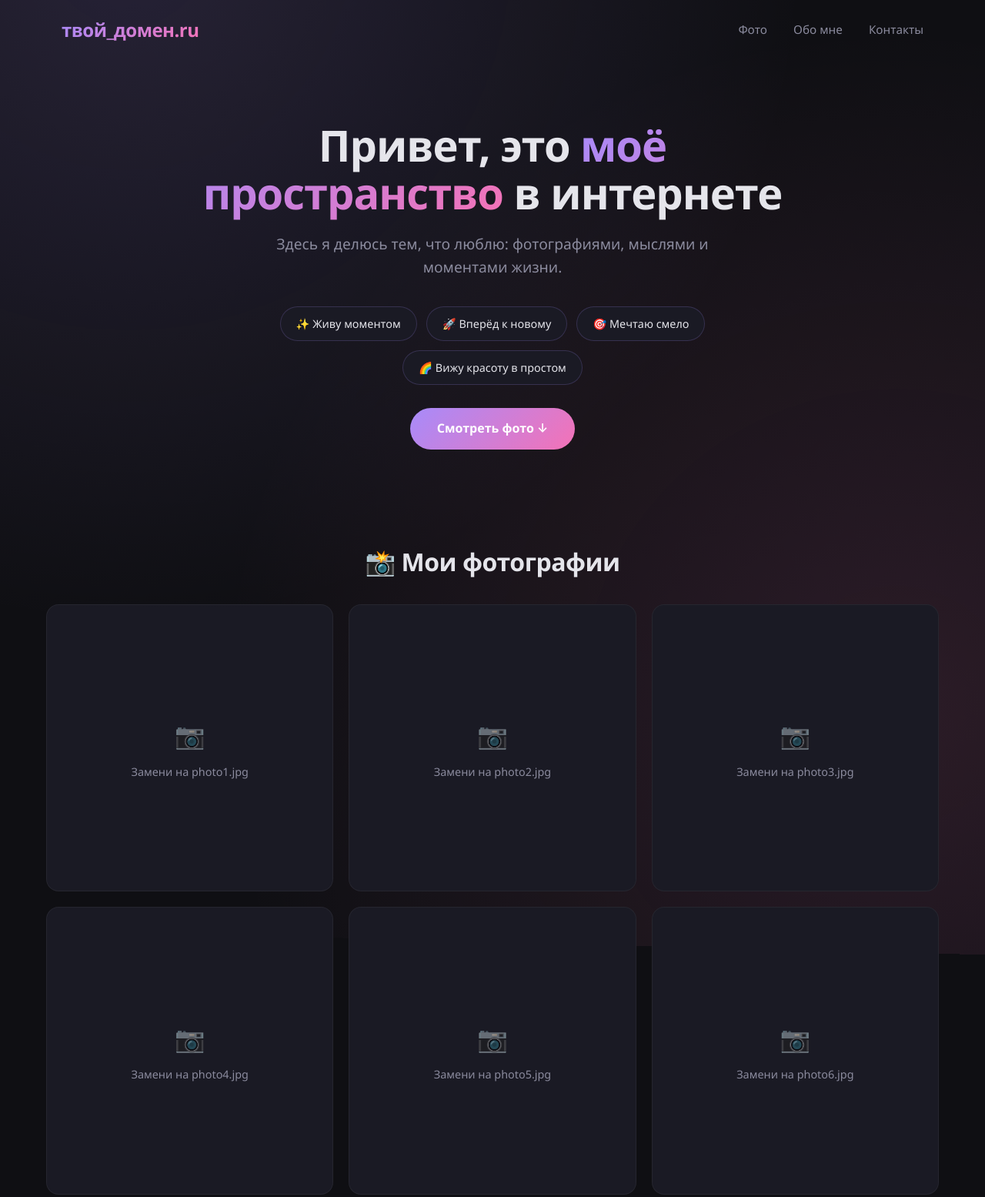
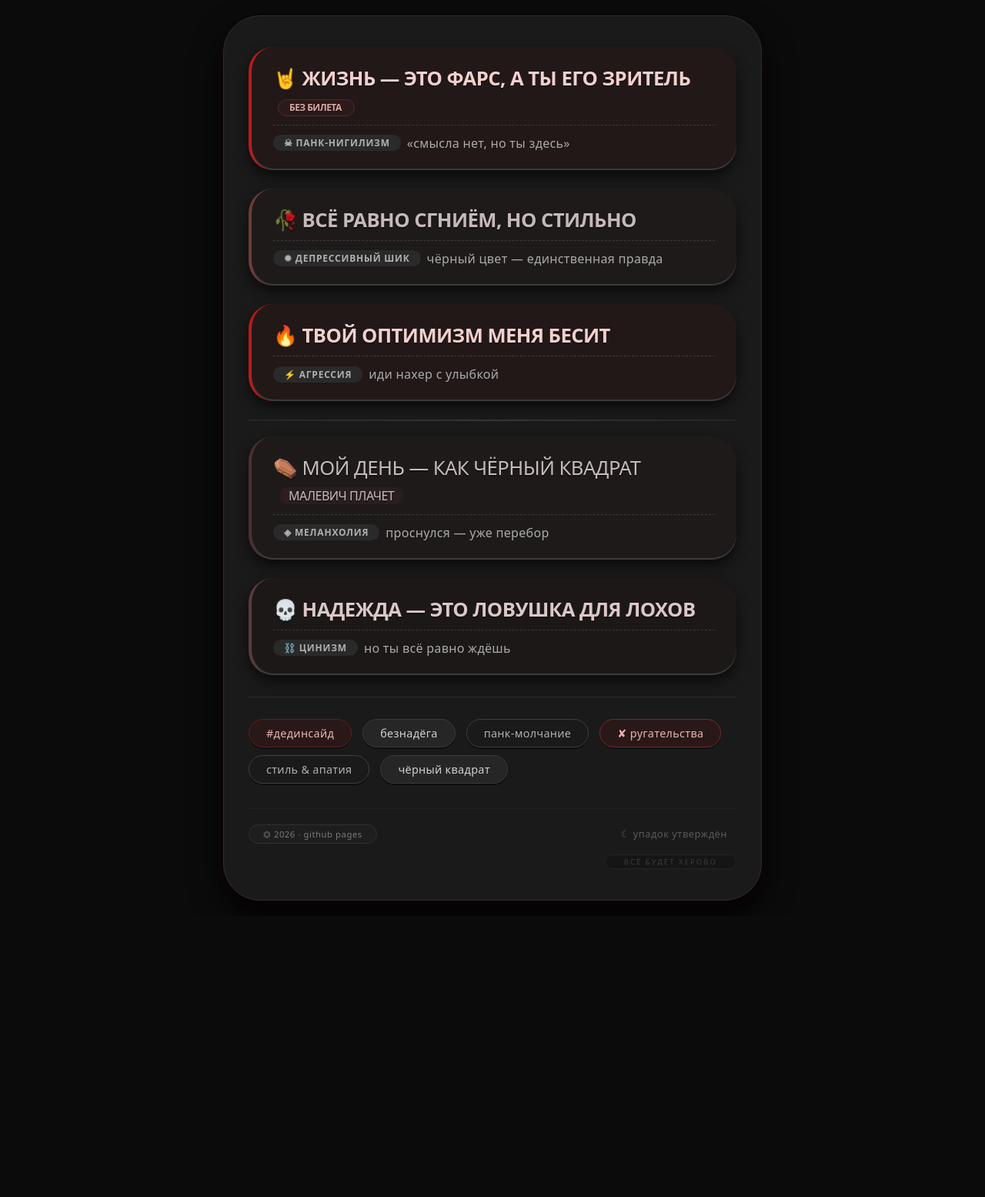
Before and after one commit to andreyvol2005/WebSite, a plain HTML site: page index.html in a window 1280 px wide. Shown: the top 1555 px of the page at 77% size. After the commit the page ends 1190 px from the top, so only its background shows below. Drawn offline with Linux system fonts and the light colour scheme.

Commit message:
style: заголовок и стили index.html
Updated the title and various styles in the HTML file, introducing new elements and modifying existing ones for a more cohesive design.

```diff
--- a/index.html
+++ b/index.html
@@ -3,17 +3,9 @@
 <head>
     <meta charset="UTF-8">
     <meta name="viewport" content="width=device-width, initial-scale=1.0">
-    <title>Твоё пространство</title>
+    <title>панк-упадок · дединсайд</title>
+    <!-- материал-подобные тени, округлости, чёрный фон -->
     <style>
-        :root {
-            --bg: #0f0f13;
-            --card: #1a1a24;
-            --accent: #a78bfa;
-            --accent2: #f472b6;
-            --text: #e5e5eb;
-            --muted: #8b8b9e;
-        }
-
         * {
             margin: 0;
             padding: 0;
@@ -21,349 +13,273 @@
         }
 
         body {
-            background: var(--bg);
-            color: var(--text);
-            font-family: 'Segoe UI', system-ui, -apple-system, sans-serif;
-            line-height: 1.6;
-            overflow-x: hidden;
+            background-color: #0b0b0b;
+            min-height: 100vh;
+            display: flex;
+            justify-content: center;
+            align-items: center;
+            font-family: system-ui, -apple-system, 'Segoe UI', Roboto, 'Helvetica Neue', sans-serif;
+            padding: 20px;
         }
 
-        /* Градиентный фон */
-        .bg-glow {
-            position: fixed;
-            top: -50%;
-            left: -50%;
-            width: 200%;
-            height: 200%;
-            background:
-                radial-gradient(circle at 30% 20%, rgba(167,139,250,0.15), transparent 40%),
-                radial-gradient(circle at 70% 80%, rgba(244,114,182,0.12), transparent 40%);
-            z-index: -1;
-            animation: drift 20s ease-in-out infinite;
+        .card {
+            max-width: 700px;
+            width: 100%;
+            background: #1a1a1a;
+            border-radius: 48px 48px 48px 48px;
+            padding: 40px 32px;
+            box-shadow: 0 20px 40px rgba(0, 0, 0, 0.9), 0 6px 12px rgba(255, 20, 20, 0.08);
+            border: 1px solid #2e2e2e;
+            transition: all 0.2s ease;
         }
 
-        @keyframes drift {
-            0%, 100% { transform: translate(0, 0) rotate(0deg); }
-            50% { transform: translate(2%, 3%) rotate(3deg); }
+        /* материал-подобные элементы с округлостями */
+        .slogan-block {
+            background: #222222;
+            border-radius: 32px;
+            padding: 24px 28px;
+            margin-bottom: 24px;
+            border-left: 4px solid #b71c1c;
+            box-shadow: inset 0 -2px 0 #3a3a3a, 0 8px 16px rgba(0,0,0,0.6);
+            transition: 0.15s;
         }
 
-        /* Шапка */
-        header {
+        .slogan-block:last-child {
+            margin-bottom: 0;
+        }
+
+        .slogan-text {
+            font-size: 1.6rem;
+            font-weight: 600;
+            line-height: 1.3;
+            letter-spacing: -0.02em;
+            color: #f0f0f0;
+            text-shadow: 0 2px 0 #00000055;
+        }
+
+        .slogan-sub {
+            font-size: 1rem;
+            font-weight: 300;
+            color: #aaa;
+            margin-top: 10px;
+            border-top: 1px dashed #3a3a3a;
+            padding-top: 12px;
+            letter-spacing: 0.3px;
+            display: flex;
+            align-items: center;
+            gap: 8px;
+        }
+
+        .slogan-sub span {
+            background: #2a2a2a;
+            padding: 2px 14px;
+            border-radius: 40px;
+            font-size: 0.75rem;
+            font-weight: 600;
+            color: #b0b0b0;
+            text-transform: uppercase;
+            letter-spacing: 0.8px;
+        }
+
+        .chip-group {
+            display: flex;
+            flex-wrap: wrap;
+            gap: 10px 14px;
+            margin-top: 28px;
+            justify-content: flex-start;
+            border-top: 1px solid #2c2c2c;
+            padding-top: 28px;
+        }
+
+        .chip {
+            background: #262626;
+            border-radius: 60px;
+            padding: 8px 22px;
+            font-size: 0.9rem;
+            font-weight: 400;
+            color: #d0d0d0;
+            border: 1px solid #3a3a3a;
+            box-shadow: 0 2px 0 #0f0f0f;
+            letter-spacing: 0.3px;
+            transition: 0.1s;
+        }
+
+        .chip.dark-red {
+            border-color: #6d1a1a;
+            color: #e8b3b3;
+            background: #2a1818;
+        }
+
+        .chip.outline {
+            background: transparent;
+            border: 1px solid #404040;
+            color: #b0b0b0;
+        }
+
+        .footer-note {
+            margin-top: 32px;
+            font-size: 0.85rem;
+            color: #555;
+            text-align: right;
+            border-top: 1px solid #222;
+            padding-top: 20px;
+            letter-spacing: 0.6px;
             display: flex;
             justify-content: space-between;
             align-items: center;
-            padding: 20px 40px;
-            max-width: 1200px;
-            margin: 0 auto;
+            flex-wrap: wrap;
         }
 
-        .logo {
-            font-size: 1.5rem;
-            font-weight: 800;
-            background: linear-gradient(135deg, var(--accent), var(--accent2));
-            -webkit-background-clip: text;
-            -webkit-text-fill-color: transparent;
-            background-clip: text;
-            letter-spacing: -0.5px;
+        .footer-note .stamp {
+            background: #1e1e1e;
+            padding: 4px 18px;
+            border-radius: 60px;
+            color: #7a7a7a;
+            font-size: 0.7rem;
+            font-weight: 500;
+            border: 1px solid #303030;
         }
 
-        nav a {
-            color: var(--muted);
-            text-decoration: none;
-            margin-left: 30px;
-            transition: color 0.3s;
-            font-size: 0.95rem;
+        .divider {
+            height: 2px;
+            background: linear-gradient(90deg, #2c2c2c 0%, #4a4a4a 50%, #2c2c2c 100%);
+            margin: 18px 0 20px 0;
+            border-radius: 20px;
+            opacity: 0.6;
         }
 
-        nav a:hover {
-            color: var(--text);
+        /* агрессивный акцент для некоторых фраз */
+        .slogan-block.depressed {
+            border-left-color: #6d3b3b;
+            background: #1f1a1a;
         }
 
-        /* Hero-секция */
-        .hero {
-            text-align: center;
-            padding: 80px 20px 60px;
-            max-width: 800px;
-            margin: 0 auto;
+        .slogan-block.angry {
+            border-left-color: #b71c1c;
+            background: #221818;
         }
 
-        .hero h1 {
-            font-size: 3.5rem;
-            font-weight: 900;
-            line-height: 1.1;
-            letter-spacing: -1px;
-            margin-bottom: 20px;
+        .slogan-block.angry .slogan-text {
+            color: #f2d0d0;
         }
 
-        .hero h1 .gradient {
-            background: linear-gradient(135deg, var(--accent), var(--accent2));
-            -webkit-background-clip: text;
-            -webkit-text-fill-color: transparent;
-            background-clip: text;
-        }
-
-        .hero p {
-            color: var(--muted);
-            font-size: 1.2rem;
-            max-width: 600px;
-            margin: 0 auto;
-        }
-
-        /* Слоганы-бейджи */
-        .slogans {
-            display: flex;
-            flex-wrap: wrap;
-            gap: 12px;
-            justify-content: center;
-            margin-top: 35px;
+        .slogan-block.depressed .slogan-text {
+            color: #c5baba;
         }
 
         .badge {
-            background: var(--card);
-            border: 1px solid rgba(167,139,250,0.2);
-            padding: 10px 20px;
-            border-radius: 50px;
-            font-size: 0.9rem;
-            color: var(--text);
-            transition: all 0.3s;
-            animation: fadeUp 0.6s ease forwards;
-            opacity: 0;
+            display: inline-block;
+            background: #2c1a1a;
+            padding: 2px 16px 2px 14px;
+            border-radius: 30px;
+            color: #dba6a6;
+            font-size: 0.75rem;
+            font-weight: 600;
+            margin-left: 6px;
+            border: 1px solid #4d2b2b;
         }
 
-        .badge:hover {
-            border-color: var(--accent);
-            transform: translateY(-3px);
-            box-shadow: 0 10px 30px rgba(167,139,250,0.15);
+        @media (max-width: 480px) {
+            .card {
+                padding: 24px 16px;
+                border-radius: 32px;
             }
-
-        .badge:nth-child(1) { animation-delay: 0.1s; }
-        .badge:nth-child(2) { animation-delay: 0.2s; }
-        .badge:nth-child(3) { animation-delay: 0.3s; }
-        .badge:nth-child(4) { animation-delay: 0.4s; }
-
-        @keyframes fadeUp {
-            from {
-                opacity: 0;
-                transform: translateY(20px);
+            .slogan-text {
+                font-size: 1.3rem;
             }
-            to {
-                opacity: 1;
-                transform: translateY(0);
+            .slogan-block {
+                padding: 18px 20px;
             }
+            .chip-group {
+                gap: 8px;
             }
-
-        /* Сетка фото */
-        .photos {
-            max-width: 1200px;
-            margin: 60px auto;
-            padding: 0 20px;
-        }
-
-        .photos h2 {
-            text-align: center;
-            font-size: 2rem;
-            margin-bottom: 30px;
-            letter-spacing: -0.5px;
-        }
-
-        .grid {
-            display: grid;
-            grid-template-columns: repeat(auto-fill, minmax(280px, 1fr));
-            gap: 20px;
-        }
-
-        .photo-card {
-            background: var(--card);
-            border-radius: 16px;
-            overflow: hidden;
-            aspect-ratio: 1;
-            border: 1px solid rgba(255,255,255,0.05);
-            transition: all 0.4s;
-            cursor: pointer;
-            display: flex;
-            align-items: center;
-            justify-content: center;
-            position: relative;
-        }
-
-        .photo-card:hover {
-            transform: translateY(-5px);
-            border-color: rgba(167,139,250,0.4);
-            box-shadow: 0 20px 40px rgba(0,0,0,0.3);
-        }
-
-        .photo-card img {
-            width: 100%;
-            height: 100%;
-            object-fit: cover;
-            transition: transform 0.5s;
-        }
-
-        .photo-card:hover img {
-            transform: scale(1.05);
-        }
-
-        .placeholder {
-            color: var(--muted);
-            font-size: 0.9rem;
-            text-align: center;
-            padding: 20px;
-            display: flex;
-            flex-direction: column;
-            align-items: center;
-            gap: 10px;
-        }
-
-        .placeholder .icon {
-            font-size: 2rem;
-            opacity: 0.5;
-        }
-
-        /* Секция "Обо мне" */
-        .about {
-            max-width: 700px;
-            margin: 80px auto;
-            padding: 0 20px;
-            text-align: center;
-        }
-
-        .about h2 {
-            font-size: 2rem;
-            margin-bottom: 20px;
-        }
-
-        .about p {
-            color: var(--muted);
-            font-size: 1.05rem;
-        }
-
-        /* Подвал */
-        footer {
-            text-align: center;
-            padding: 40px 20px;
-            color: var(--muted);
-            font-size: 0.85rem;
-            border-top: 1px solid rgba(255,255,255,0.05);
-            margin-top: 60px;
-        }
-
-        footer a {
-            color: var(--accent);
-            text-decoration: none;
-        }
-
-        /* Кнопка */
-        .btn {
-            display: inline-block;
-            background: linear-gradient(135deg, var(--accent), var(--accent2));
-            color: #fff;
-            padding: 14px 35px;
-            border-radius: 50px;
-            text-decoration: none;
-            font-weight: 600;
-            margin-top: 30px;
-            transition: all 0.3s;
-            border: none;
-            cursor: pointer;
-        }
-
-        .btn:hover {
-            transform: translateY(-2px);
-            box-shadow: 0 15px 30px rgba(167,139,250,0.3);
-        }
-
-        /* Адаптив */
-        @media (max-width: 768px) {
-            header {
-                flex-direction: column;
-                gap: 15px;
-                padding: 20px;
-            }
-
-            nav a {
-                margin: 0 15px;
-            }
-
-            .hero h1 {
-                font-size: 2.2rem;
-            }
-
-            .hero p {
-                font-size: 1rem;
+            .chip {
+                padding: 6px 16px;
+                font-size: 0.8rem;
             }
         }
     </style>
 </head>
 <body>
-    <div class="bg-glow"></div>
-
-    <header>
-        <div class="logo">твой_домен.ru</div>
-        <nav>
-            <a href="#photos">Фото</a>
-            <a href="#about">Обо мне</a>
-            <a href="#contact">Контакты</a>
-        </nav>
-    </header>
-
-    <section class="hero">
-        <h1>Привет, это <span class="gradient">моё пространство</span> в интернете</h1>
-        <p>Здесь я делюсь тем, что люблю: фотографиями, мыслями и моментами жизни.</p>
-
-        <div class="slogans">
-            <span class="badge">✨ Живу моментом</span>
-            <span class="badge">🚀 Вперёд к новому</span>
-            <span class="badge">🎯 Мечтаю смело</span>
-            <span class="badge">🌈 Вижу красоту в простом</span>
+    <div class="card">
+        <!-- блок слоганов — панк, упадок, депрессивный налёт -->
+        <div class="slogan-block angry">
+            <div class="slogan-text">
+                🤘 ЖИЗНЬ — ЭТО ФАРС, А ТЫ ЕГО ЗРИТЕЛЬ
+                <span class="badge">БЕЗ БИЛЕТА</span>
+            </div>
+            <div class="slogan-sub">
+                <span>☠︎ панк-нигилизм</span>
+                «смысла нет, но ты здесь»
+            </div>
         </div>
 
-        <a href="#photos" class="btn">Смотреть фото ↓</a>
-    </section>
-
-    <section class="photos" id="photos">
-        <h2>📸 Мои фотографии</h2>
-        <div class="grid">
-            <!-- ФОТО 1: Замени src на свою картинку -->
-            <div class="photo-card">
-                <img src="photo1.jpg" alt="Фото 1" onerror="this.style.display='none'; this.parentElement.innerHTML='<div class=\'placeholder\'><span class=\'icon\'>📷</span>Замени на photo1.jpg</div>';">
+        <div class="slogan-block depressed">
+            <div class="slogan-text">
+                🥀 ВСЁ РАВНО СГНИЁМ, НО СТИЛЬНО
+            </div>
+            <div class="slogan-sub">
+                <span>✹ депрессивный шик</span>
+                чёрный цвет — единственная правда
+            </div>
         </div>
 
-            <!-- ФОТО 2 -->
-            <div class="photo-card">
-                <img src="photo2.jpg" alt="Фото 2" onerror="this.style.display='none'; this.parentElement.innerHTML='<div class=\'placeholder\'><span class=\'icon\'>📷</span>Замени на photo2.jpg</div>';">
+        <div class="slogan-block angry">
+            <div class="slogan-text">
+                🔥 ТВОЙ ОПТИМИЗМ МЕНЯ БЕСИТ
+            </div>
+            <div class="slogan-sub">
+                <span>⚡ агрессия</span>
+                иди нахер с улыбкой
+            </div>
         </div>
 
-            <!-- ФОТО 3 -->
-            <div class="photo-card">
-                <img src="photo3.jpg" alt="Фото 3" onerror="this.style.display='none'; this.parentElement.innerHTML='<div class=\'placeholder\'><span class=\'icon\'>📷</span>Замени на photo3.jpg</div>';">
+        <div class="divider"></div>
+
+        <!-- ещё пара фраз, более "упаднические" -->
+        <div class="slogan-block depressed" style="border-left-color: #4d2f2f;">
+            <div class="slogan-text" style="font-weight: 500;">
+                ⚰️ МОЙ ДЕНЬ — КАК ЧЁРНЫЙ КВАДРАТ
+                <span style="font-size: 1rem; background: #2a1e1e; padding: 0 12px; border-radius: 30px; margin-left: 8px;">МАЛЕВИЧ ПЛАЧЕТ</span>
+            </div>
+            <div class="slogan-sub">
+                <span>◈ меланхолия</span>
+                проснулся — уже перебор
+            </div>
         </div>
 
-            <!-- ФОТО 4 -->
-            <div class="photo-card">
-                <img src="photo4.jpg" alt="Фото 4" onerror="this.style.display='none'; this.parentElement.innerHTML='<div class=\'placeholder\'><span class=\'icon\'>📷</span>Замени на photo4.jpg</div>';">
+        <div class="slogan-block" style="border-left-color: #5a3b3b; background: #1d1818;">
+            <div class="slogan-text" style="color: #dcc8c8;">
+                💀 НАДЕЖДА — ЭТО ЛОВУШКА ДЛЯ ЛОХОВ
+            </div>
+            <div class="slogan-sub">
+                <span>⛓️ цинизм</span>
+                но ты всё равно ждёшь
+            </div>
         </div>
 
-            <!-- ФОТО 5 -->
-            <div class="photo-card">
-                <img src="photo5.jpg" alt="Фото 5" onerror="this.style.display='none'; this.parentElement.innerHTML='<div class=\'placeholder\'><span class=\'icon\'>📷</span>Замени на photo5.jpg</div>';">
+        <!-- "чипсы" — материал-стиль, чёрные округлости -->
+        <div class="chip-group">
+            <span class="chip dark-red">#дединсайд</span>
+            <span class="chip">безнадёга</span>
+            <span class="chip outline">панк-молчание</span>
+            <span class="chip dark-red" style="border-color: #7a2a2a;">✘ ругательства</span>
+            <span class="chip outline">стиль &amp; апатия</span>
+            <span class="chip">чёрный квадрат</span>
         </div>
 
-            <!-- ФОТО 6 -->
-            <div class="photo-card">
-                <img src="photo6.jpg" alt="Фото 6" onerror="this.style.display='none'; this.parentElement.innerHTML='<div class=\'placeholder\'><span class=\'icon\'>📷</span>Замени на photo6.jpg</div>';">
+        <!-- футер с "материальным" акцентом -->
+        <div class="footer-note">
+            <span class="stamp">⏣ 2026 · github pages</span>
+            <span style="color: #5a5a5a; font-size: 0.8rem; letter-spacing: 0.5px;">
+                <span style="background: #1a1a1a; padding: 2px 12px; border-radius: 30px;">☾ упадок утверждён</span>
+            </span>
+        </div>
+
+        <!-- маленький скрытый "панк-привет" -->
+        <div style="margin-top: 14px; display: flex; justify-content: flex-end;">
+            <span style="background: #151515; color: #3d3d3d; padding: 2px 24px; border-radius: 60px; font-size: 0.6rem; border: 1px solid #252525; letter-spacing: 2px;">ВСЁ БУДЕТ ХЕРОВО</span>
         </div>
     </div>
-    </section>
-
-    <section class="about" id="about">
-        <h2>Обо мне</h2>
-        <p>Я — человек, который любит исследовать мир через объектив камеры. Каждое фото здесь — это маленькая история, момент, который я захотел(а) сохранить навсегда.</p>
-        <p>Этот сайт работает на GitHub Pages — абсолютно бесплатно. Единственное, за что я плачу — это домен, который привязан к этому месту.</p>
-    </section>
-
-    <footer id="contact">
-        <p>Сделано с ❤️ | Работает на <a href="https://pages.github.com" target="_blank">GitHub Pages</a></p>
-        <p>Связь со мной: <a href="mailto:your@email.com">your@email.com</a></p>
-    </footer>
 </body>
 </html>
```
Lines whose indentation alone changed are shown as unchanged.
